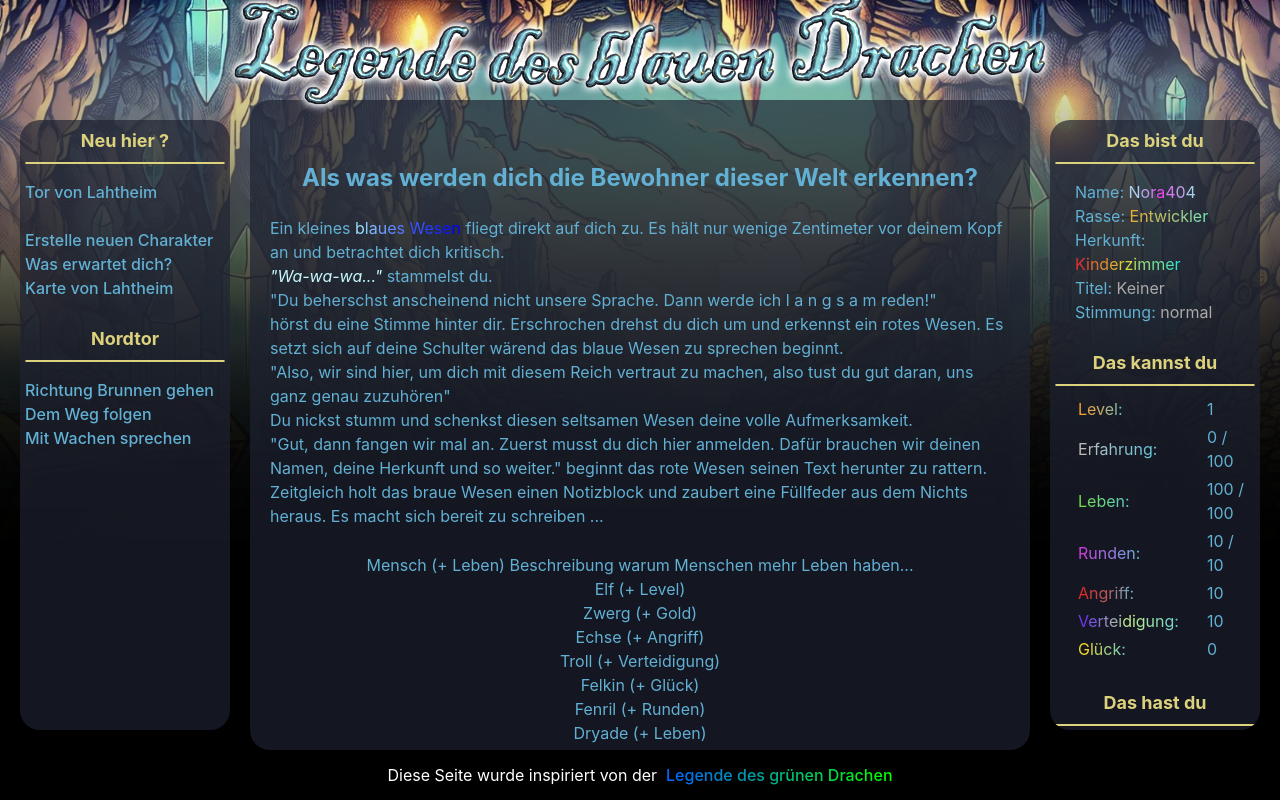
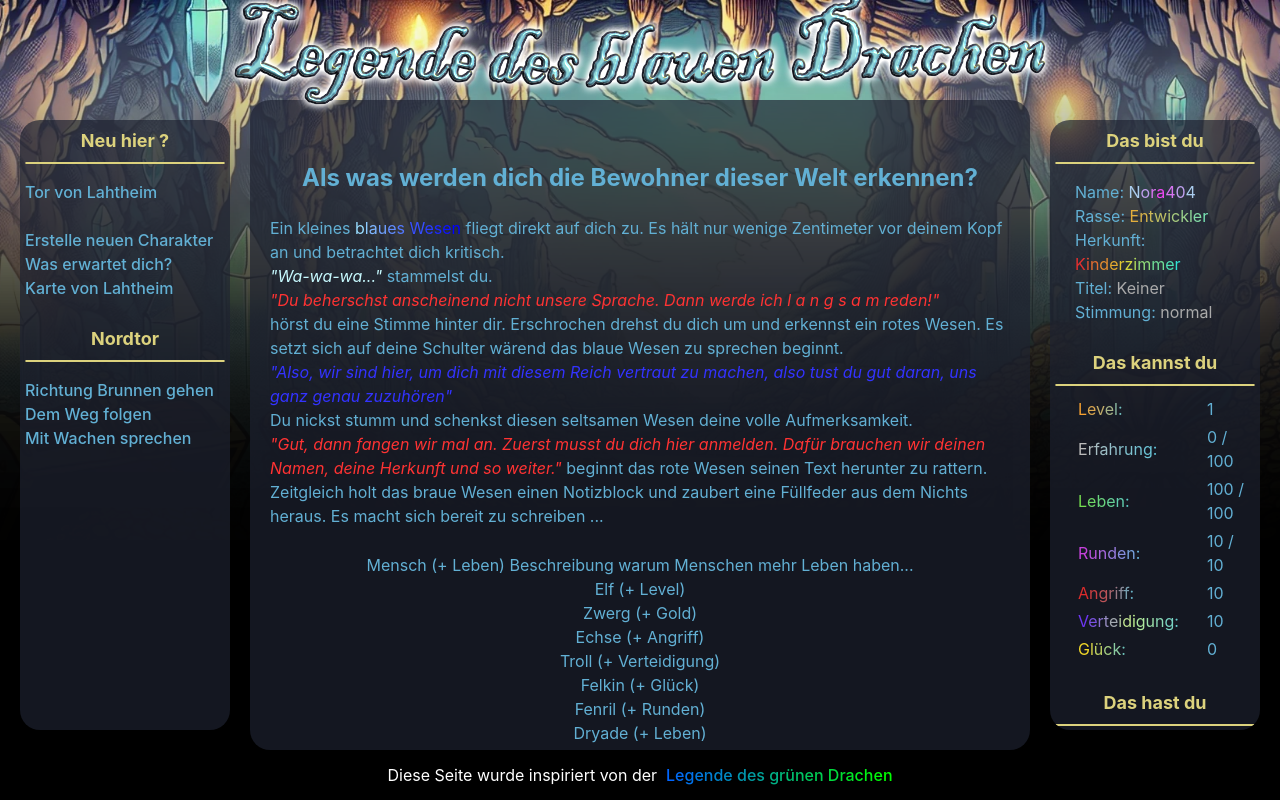
Before and after one commit to Nora404/blauerDrache, a React (Vite) app: page /charakter in a window 1280 px wide. Built offline with nearby package versions, Linux system fonts and the light colour scheme.

Commit message:
color talking

```diff
--- a/src/playground/CreatePlayer.tsx
+++ b/src/playground/CreatePlayer.tsx
@@ -1,6 +1,7 @@
 import React from 'react';
 import { CREATURE } from '../data/colorfullStrings';
 import PlayerTalk from '../utility/PlayerTalk';
+import CreatureTalk from '../utility/CreaturTalk';
 
 type CreatePlayerProps = {
 
@@ -18,16 +19,16 @@ const CreatePlayer: React.FC<CreatePlayerProps> = () => {
 
                 <PlayerTalk>"Wa-wa-wa..."</PlayerTalk> stammelst du.<br />
 
-                "Du beherschst anscheinend nicht unsere Sprache. Dann werde ich l a n g s a m reden!"<br />
+                <CreatureTalk name="rotesWesen">"Du beherschst anscheinend nicht unsere Sprache. Dann werde ich l a n g s a m reden!"</CreatureTalk><br />
                 hörst du eine Stimme hinter dir. Erschrochen drehst du dich um und erkennst ein rotes Wesen.
                 Es setzt sich auf deine Schulter wärend das blaue Wesen zu sprechen beginnt.<br className='mb-1' />
 
-                "Also, wir sind hier, um dich mit diesem Reich vertraut zu machen, also tust du gut daran, uns ganz genau zuzuhören"<br className='mb-1' />
+                <CreatureTalk name="blauesWesen">"Also, wir sind hier, um dich mit diesem Reich vertraut zu machen, also tust du gut daran, uns ganz genau zuzuhören"</CreatureTalk><br className='mb-1' />
 
                 Du nickst stumm und schenkst diesen seltsamen Wesen deine volle Aufmerksamkeit.<br className='mb-1' />
 
-                "Gut, dann fangen wir mal an. Zuerst musst du dich hier anmelden.
-                Dafür brauchen wir deinen Namen, deine Herkunft und so weiter." beginnt das rote Wesen seinen Text herunter zu rattern.
+                <CreatureTalk name="rotesWesen">"Gut, dann fangen wir mal an. Zuerst musst du dich hier anmelden.
+                Dafür brauchen wir deinen Namen, deine Herkunft und so weiter."</CreatureTalk> beginnt das rote Wesen seinen Text herunter zu rattern.
                 Zeitgleich holt das braue Wesen einen Notizblock und zaubert eine Füllfeder aus dem Nichts heraus.
                 Es macht sich bereit zu schreiben ...
             </p>
--- a/src/playground/Start.tsx
+++ b/src/playground/Start.tsx
@@ -4,6 +4,7 @@ import RandomSentence from '../utility/RandomSentence';
 import { BATTLELIST, ENEMIELIST, NAMELIST, PLACELIST, VERBLIST, WEAPONSLIST } from '../data/randomSentenceData';
 import Header from '../layout/Header';
 import { CREATURE } from '../data/colorfullStrings';
+import CreatureTalk from '../utility/CreaturTalk';
 
 type StartProps = {
     title?: string;
@@ -31,10 +32,10 @@ const Start: React.FC<StartProps> = () => {
                     kommt ein kleines <GradientText colors={['#CF388F', '#8839CF']}>geflügeltes Wesen</GradientText> zu dir. Mit großen Augen schaut es erwartungsvoll zu dir hoch.
                     Im nächsten Moment fängt es mit schriller Stimme an zu reden:<br className='mb-1' />
 
-                    <span style={{ color: '#7EF5F2' }}>
+                    <CreatureTalk name="geflügeltesWesen">
                         „Willkommen in Lahtheim! Bist du hier, um vor den Bezwingern des {CREATURE.grünerDrache} zu fliehen?
                         In unserem Dorf ist Platz für dich. Sei nett, dann darfst du vielleicht einmal den {CREATURE.blauerDrache} besuchen.“
-                    </span><br className='mb-1' />
+                    </CreatureTalk><br className='mb-1' />
 
                     Ohne auf deine Antwort zu warten dreht sich das <GradientText colors={['#CF388F', '#8839CF']}>geflügelte Wesen</GradientText> um und flattert durch den Torbogen Richtung Brunnen davon.
                 </p>
--- /dev/null
+++ b/src/utility/CreaturTalk.tsx
@@ -0,0 +1,29 @@
+import { ReactNode } from "react";
+
+type CreatureTalkProps = {
+    name: string;
+    children: ReactNode;
+};
+
+const creatureNames: Record<string, string> = {
+    geflügeltesWesen: "#ff33ff",
+    blauesWesen: "#3333ff",
+    rotesWesen: "#ff3333",
+};
+
+const CreatureTalk: React.FC<CreatureTalkProps> = ({ name, children }) => {
+    let color = creatureNames[name];
+
+    if (!color) {
+        console.error(`Unbekannter Creature-Name: ${name}`);
+        color = "#eeeeee"
+    }
+
+    return (
+        <span style={{ color }}>
+            <i>{children}</i>
+        </span>
+    );
+};
+
+export default CreatureTalk;
```
